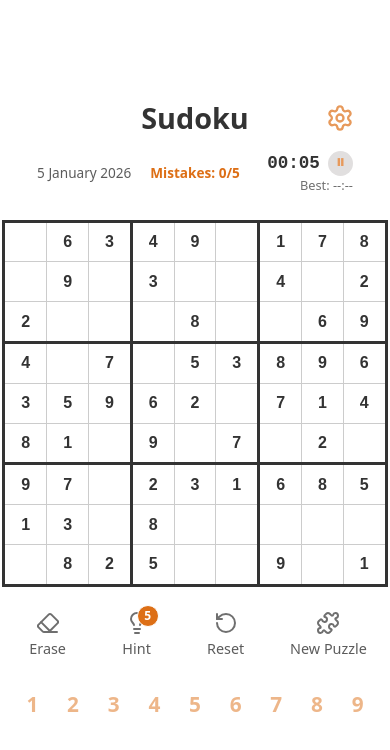
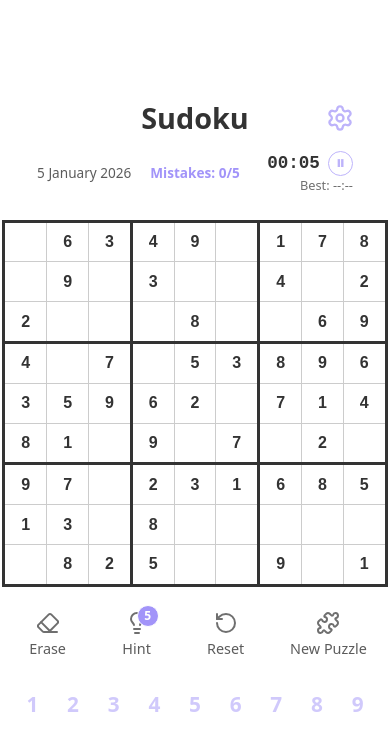
Before and after one commit to PikGames/Sudoku, a React app: page / in a window 390 px wide. Shown: the top 750 px of the page. Built offline with nearby package versions, Linux system fonts and the light colour scheme; the HTML template or start-up script is replaced by a standard one.

Commit message:
refact: changing the colors and put some limits on the phones

```diff
--- a/src/App.css
+++ b/src/App.css
@@ -1,5 +1,5 @@
 :root {
-  --primary: rgb(221, 111, 22);
+  --primary: rgb(162, 148, 249);
   --bg-color: #ffffff;
   --text-color: #333333;
   --bg-cell: #ffffff;
@@ -7,13 +7,13 @@
   --btn-reset-bg: #eee;
   --btn-reset-text: #333;
 
-  --bg-highlight: rgb(248, 178, 89);
-  --area-highlight: rgba(243, 217, 184, 0.705);
-  --same-value: rgb(243, 217, 184);
+  --bg-highlight: rgb(229, 217, 242);
+  --area-highlight: rgb(245, 239, 255);
+  --same-value: rgb(205, 193, 255);
 }
 
 body.dark {
-  --primary: rgb(221, 111, 22);
+  --primary: rgb(162, 148, 249);
   --bg-color: #1a1a1a;
   --text-color: #f0f0f0;
   --bg-cell: #2a2a2a;
@@ -22,9 +22,9 @@ body.dark {
   --btn-reset-text: #eee;
 
 
-  --bg-highlight: rgb(248, 178, 89);
-  --area-highlight: rgba(245, 206, 155, 0.692);
-  --same-value: rgb(245, 206, 155);
+  --bg-highlight: rgba(162, 148, 249, 0.5);
+  --area-highlight: rgba(162, 148, 249, 0.15);
+  --same-value: rgba(162, 148, 249, 0.3);
 }
 
 body {
@@ -118,7 +118,7 @@ input:focus {
 }
 
 .blue-highlight {
-  background-color: rgb(202, 115, 0) !important;
+  background-color: var(--same-value) !important;
 }
 
 .conflict {
@@ -290,8 +290,8 @@ h1 {
 }
 
 .btn-pause {
-  background: #d5d2d2;
-  border: none;
+  background: transparent;
+  border: 1px solid var(--primary);
   color: var(--primary);
   font-size: 1.2rem;
   cursor: pointer;
--- a/src/App.jsx
+++ b/src/App.jsx
@@ -96,8 +96,9 @@ function App() {
   }, [isTimerRunning, isPaused, status]);
 
   const handleInput = (rowIndex, cellIndex, value) => {
-    // Only allow input if cell is empty or value matches strict range
-    if (value === "" || (value >= 1 && value <= 9)) {
+    // Strictly accept only numbers 1-9 or an empty string
+    if (value !== "" && !/^[1-9]$/.test(value)) return;
+
     // Determine correctness
     const numVal = parseInt(value);
     const isCorrect = !value || numVal === solution[rowIndex][cellIndex];
@@ -125,12 +126,10 @@ function App() {
           if (r === rowIndex && c === cellIndex) {
             return value ? parseInt(value) : null;
           }
-
           return cell;
         })
       )
     );
-    }
   };
 
   // to Calculate finished numbers that appear 9 times correctly
@@ -144,17 +143,21 @@ function App() {
     return counts.map((count, num) => count === 9).slice(1);
   }, [board, solution]);
 
-  // to handle the global Numberpad (Short Press: Input)
+  // to handle the global Numberpad (Standard Click / Tap)
   const handleNumberClick = (num) => {
-    if (selected && puzzle[selected[0]][selected[1]] === null) {
+    if (selectedNumber === num) {
+      // Deactivate if clicking the same number that is being highlighted
+      setSelectedNumber(null);
+    } else if (selected && puzzle[selected[0]][selected[1]] === null) {
+      // Input into selected cell
       handleInput(selected[0], selected[1], num.toString());
-      setSelectedNumber(null); // Deselect after input as requested
+      setSelectedNumber(null);
     }
   };
 
-  // to handle the global Numberpad (Long Press: Highlight)
+  // to handle the global Numberpad (Long Press: Highlight occurrences)
   const handleNumberLongPress = (num) => {
-    setSelectedNumber(prev => (prev === num ? null : num));
+    setSelectedNumber(num);
   };
 
   // This monitors the board and instantly detects when the game is won.
@@ -377,9 +380,9 @@ function App() {
           handleReset={handleReset}
           handleNewPuzzle={handleNewPuzzle}
           handleNumberClick={handleNumberClick}
+          handleNumberLongPress={handleNumberLongPress}
           selectedNumber={selectedNumber}
           finishedNumbers={finishedNumbers}
-          handleNumberLongPress={handleNumberLongPress}
           handleHint={handleHint}
           hintsUsed={hintsUsed}
           difficulty={difficulty}
--- a/src/components/Controls.jsx
+++ b/src/components/Controls.jsx
@@ -6,11 +6,7 @@ const NumberButton = ({ num, onClick, onLongPress, isActive }) => {
   const timerRef = useRef(null);
   const isLongPress = useRef(false);
 
-  const startPress = (e) => {
-    // Prevent default context menu on touch
-    if (e.type === 'touchstart') {
-      // e.preventDefault(); // Don't prevent default indiscriminately, might block scrolling
-    }
+  const startPress = () => {
     isLongPress.current = false;
     timerRef.current = setTimeout(() => {
       isLongPress.current = true;
@@ -18,10 +14,10 @@ const NumberButton = ({ num, onClick, onLongPress, isActive }) => {
         navigator.vibrate(50);
       }
       onLongPress(num);
-    }, 600); // 600ms threshold for long press
+    }, 500); // 500ms threshold for long press
   };
 
-  const endPress = (e) => {
+  const endPress = () => {
     if (timerRef.current) {
       clearTimeout(timerRef.current);
       timerRef.current = null;
@@ -38,7 +34,7 @@ const NumberButton = ({ num, onClick, onLongPress, isActive }) => {
       timerRef.current = null;
     }
     isLongPress.current = false;
-  }
+  };
 
   return (
     <button
@@ -47,12 +43,8 @@ const NumberButton = ({ num, onClick, onLongPress, isActive }) => {
       onMouseUp={endPress}
       onMouseLeave={cancelPress}
       onTouchStart={startPress}
-      onTouchEnd={(e) => {
-        // e.preventDefault(); // Prevent ghost clicks
-        endPress(e);
-      }}
+      onTouchEnd={endPress}
       onTouchCancel={cancelPress}
-      // Disable default context menu to allow long-press on mobile
       onContextMenu={(e) => e.preventDefault()}
     >
       {num}
--- a/src/components/Grid.jsx
+++ b/src/components/Grid.jsx
@@ -63,6 +63,8 @@ function Grid({
                     <input
                       type="text"
                       maxLength={1}
+                      inputMode="none"
+                      pattern="[1-9]*"
                       value={cell === null ? "" : cell}
                       readOnly={isPrefilled}
                       onFocus={() => {
@@ -72,7 +74,27 @@ function Grid({
                         handleCellClick(rowIndex, cellIndex);
                       }}
                       onChange={(e) => {
-                          handleInput(rowIndex, cellIndex, e.target.value);
+                        const val = e.target.value;
+                        if (val === "" || /^[1-9]$/.test(val)) {
+                          handleInput(rowIndex, cellIndex, val);
+                        }
+                      }}
+                      onKeyDown={(e) => {
+                        // Allow backspace, delete, tab, escape, enter
+                        if ([46, 8, 9, 27, 13].indexOf(e.keyCode) !== -1 ||
+                          // Allow: Ctrl+A, Ctrl+C, Ctrl+V, Ctrl+X
+                          (e.keyCode === 65 && (e.ctrlKey === true || e.metaKey === true)) ||
+                          (e.keyCode === 67 && (e.ctrlKey === true || e.metaKey === true)) ||
+                          (e.keyCode === 86 && (e.ctrlKey === true || e.metaKey === true)) ||
+                          (e.keyCode === 88 && (e.ctrlKey === true || e.metaKey === true)) ||
+                          // Allow: home, end, left, right
+                          (e.keyCode >= 35 && e.keyCode <= 39)) {
+                          return;
+                        }
+                        // Ensure that it is a number and stop the keypress if not
+                        if ((e.shiftKey || (e.keyCode < 48 || e.keyCode > 57)) && (e.keyCode < 96 || e.keyCode > 105)) {
+                          e.preventDefault();
+                        }
                       }}
                       className={classNames({
                         "text-incorrect": isIncorrect && !isPrefilled,
```
Lines whose indentation alone changed are shown as unchanged.
